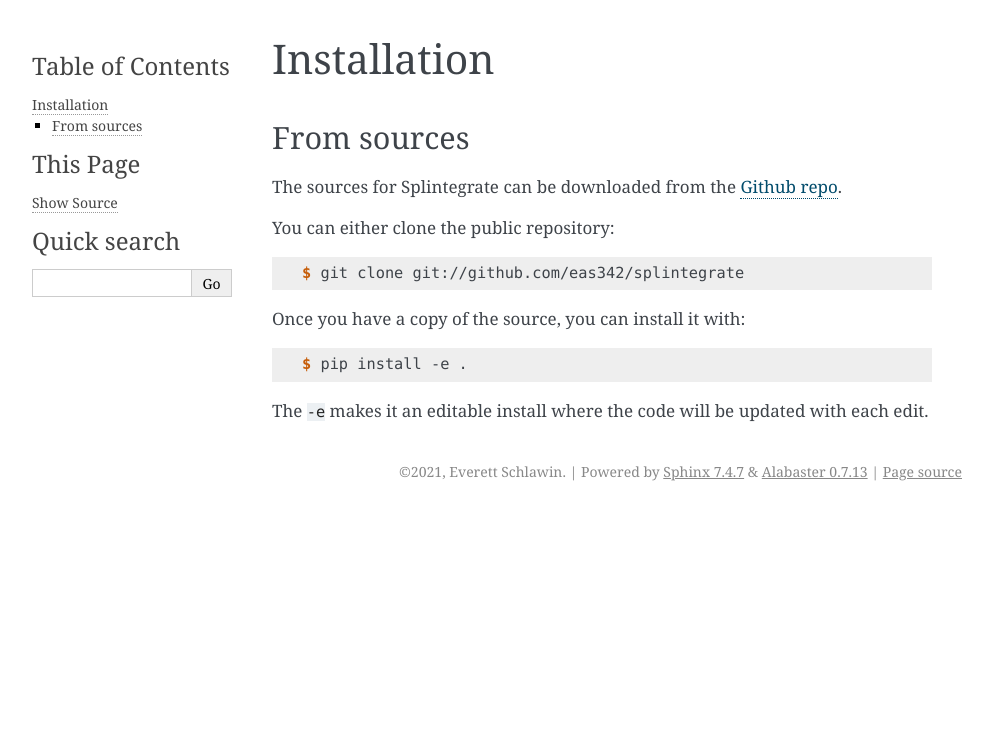
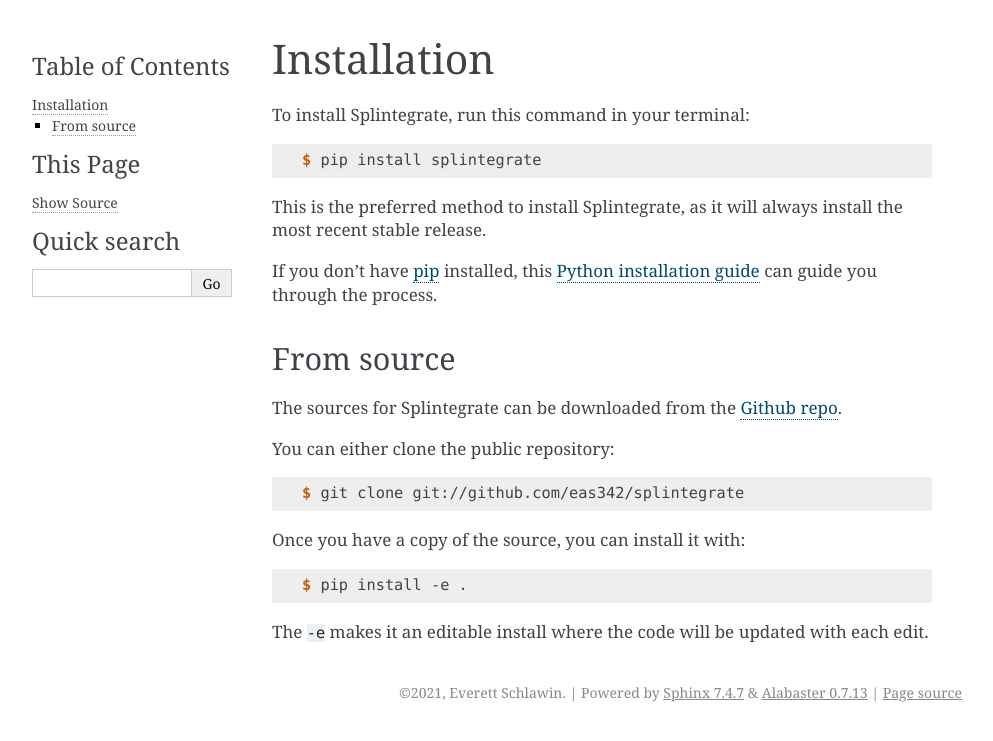
Before and after one commit to eas342/splintegrate, a Sphinx documentation site: the page built from docs/installation.rst, in a window 1280 px wide. Shown: the top 741 px of the page, without its empty margins (148-1141 px from the left). Built offline with Sphinx 7.4.7, drawn with Linux system fonts in a browser that asks for light colours; pages that are not in the unit, such as notebooks, are missing from menus.

Commit message:
added installation instructions for usage with just pip

```diff
--- a/docs/installation.rst
+++ b/docs/installation.rst
@@ -5,23 +5,23 @@
 =============
 
 
-..
-    To install Splintegrate, run this command in your terminal:
 
-    .. code-block:: console
+To install Splintegrate, run this command in your terminal:
 
-        $ pip install splintegrate
+.. code-block:: console
 
-    This is the preferred method to install Splintegrate, as it will always install the most recent stable release.
+  $ pip install splintegrate
 
-    If you don't have `pip`_ installed, this `Python installation guide`_ can guide
-    you through the process.
+This is the preferred method to install Splintegrate, as it will always install the most recent stable release.
 
-    .. _pip: https://pip.pypa.io
-    .. _Python installation guide: http://docs.python-guide.org/en/latest/starting/installation/
+If you don't have `pip`_ installed, this `Python installation guide`_ can guide
+you through the process.
+
+.. _pip: https://pip.pypa.io
+.. _Python installation guide: http://docs.python-guide.org/en/latest/starting/installation/
 
 
-From sources
+From source
 -------------
 
 The sources for Splintegrate can be downloaded from the `Github repo`_.
```
